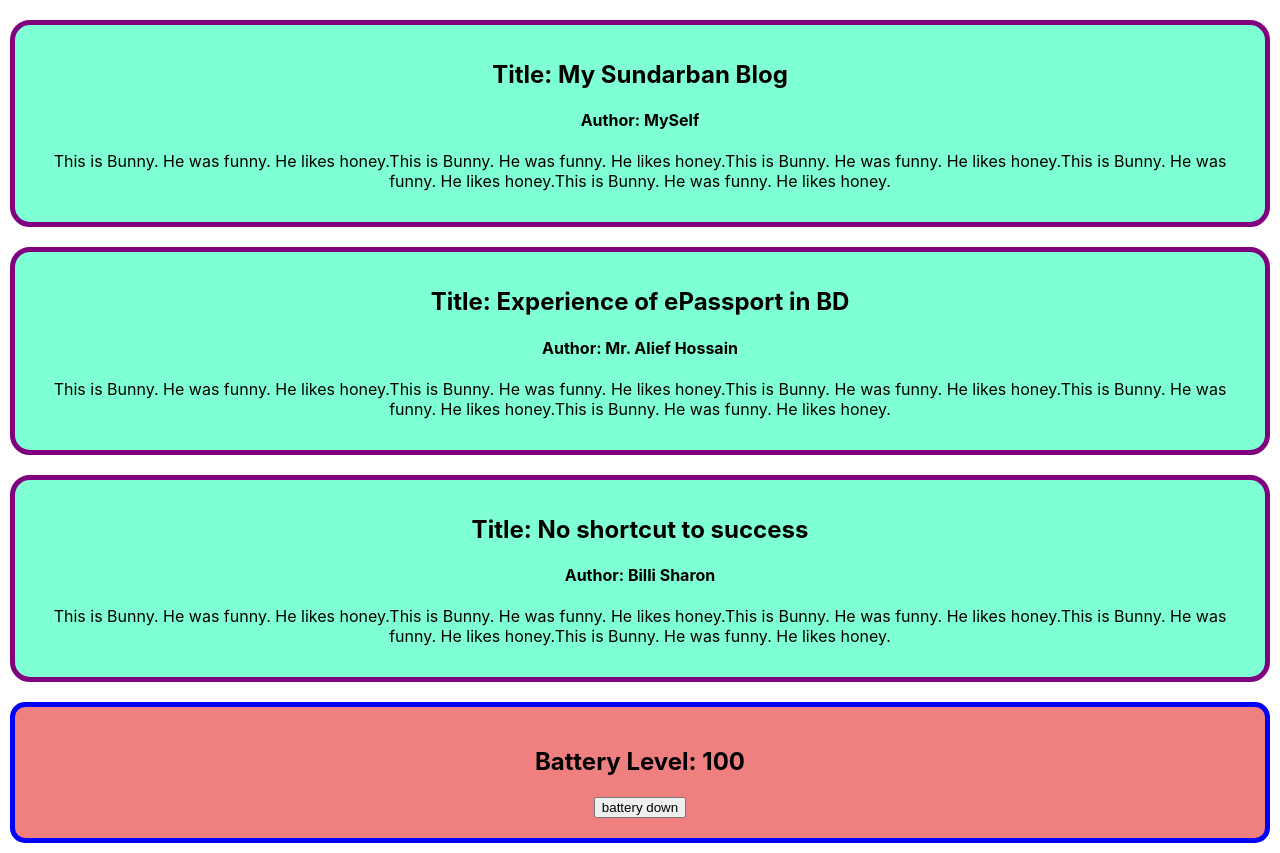
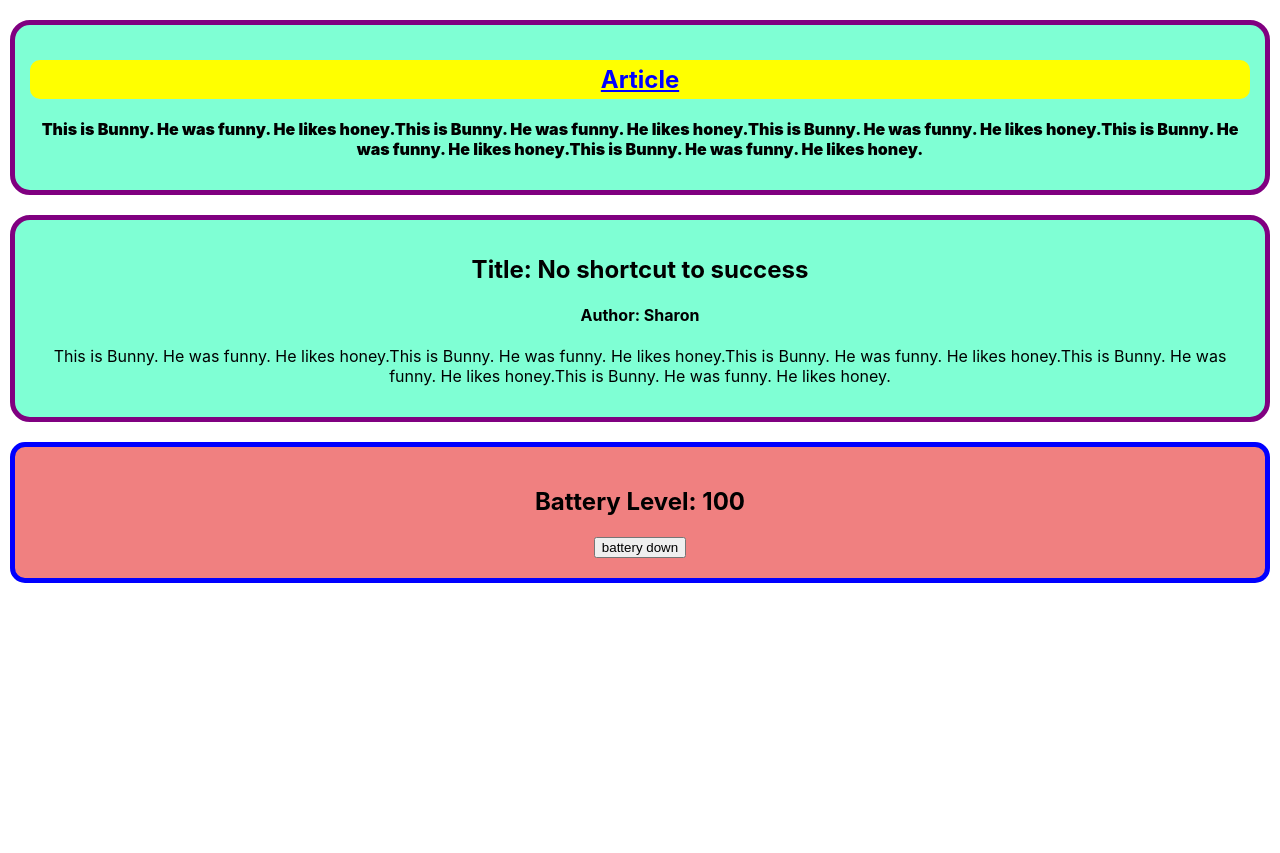
Before and after one commit to webhero-nur/reactjs-concept-recap-46.5, a React (Create React App) app: page / in a window 1280 px wide. After the commit the page ends 800 px from the top, so only its background shows below. Built offline with nearby package versions, Linux system fonts and the light colour scheme.

Commit message:
battery level negative error handler added

```diff
--- a/src/App.js
+++ b/src/App.js
@@ -3,12 +3,12 @@ import Blog from './components/Blog/Blog';
 import Mobile from './components/Mobile/Mobile';
 
 function App() {
-  const [newHeading, newAuthor] = ['No shortcut to success', 'Billi Sharon']
+  const [newHeading, newAuthor] = ['No shortcut to success', 'Sharon']
   return (
     <div className="App">
-      {/* <Article></Article> */}
-      <Blog heading='My Sundarban Blog' author='MySelf'></Blog>
-      <Blog heading='Experience of ePassport in BD' author='Mr. Alief Hossain'></Blog>
+      <Article></Article>
+      {/* <Blog heading='My Tour Blog' author='MySelf'></Blog>
+      <Blog heading='Experience of ePassport' author='Mr. Alex'></Blog> */}
       <Blog heading={newHeading} author={newAuthor}></Blog>
       <Mobile></Mobile>
     </div>
--- a/src/components/Mobile/Mobile.js
+++ b/src/components/Mobile/Mobile.js
@@ -1,4 +1,4 @@
-import React, { useEffect, useState } from 'react';
+import React, { useState } from 'react';
 import './Mobile.css'
 
 const Mobile = () => {
@@ -6,8 +6,13 @@ const Mobile = () => {
     const [batteryLevel, setBatteryLevel] = useState(100);
 
     const batteryDown = () => {
-        const newLevel = batteryLevel - 10;
-        setBatteryLevel(newLevel);
+        if (batteryLevel > 0) {
+            const newLevel = batteryLevel - 10;
+            setBatteryLevel(newLevel);
+        }
+        else {
+            alert('battery dead. put it on charge')
+        }
     }
 
     return (
```
